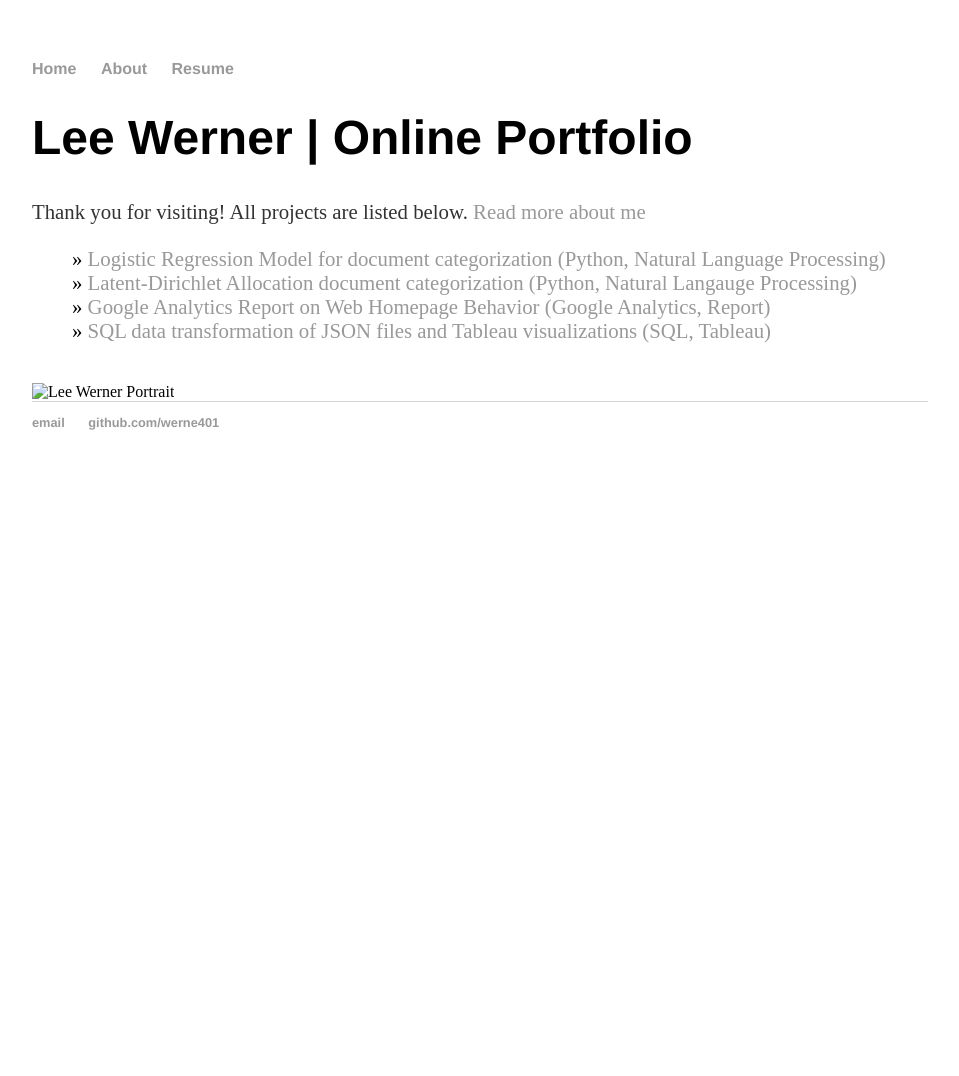
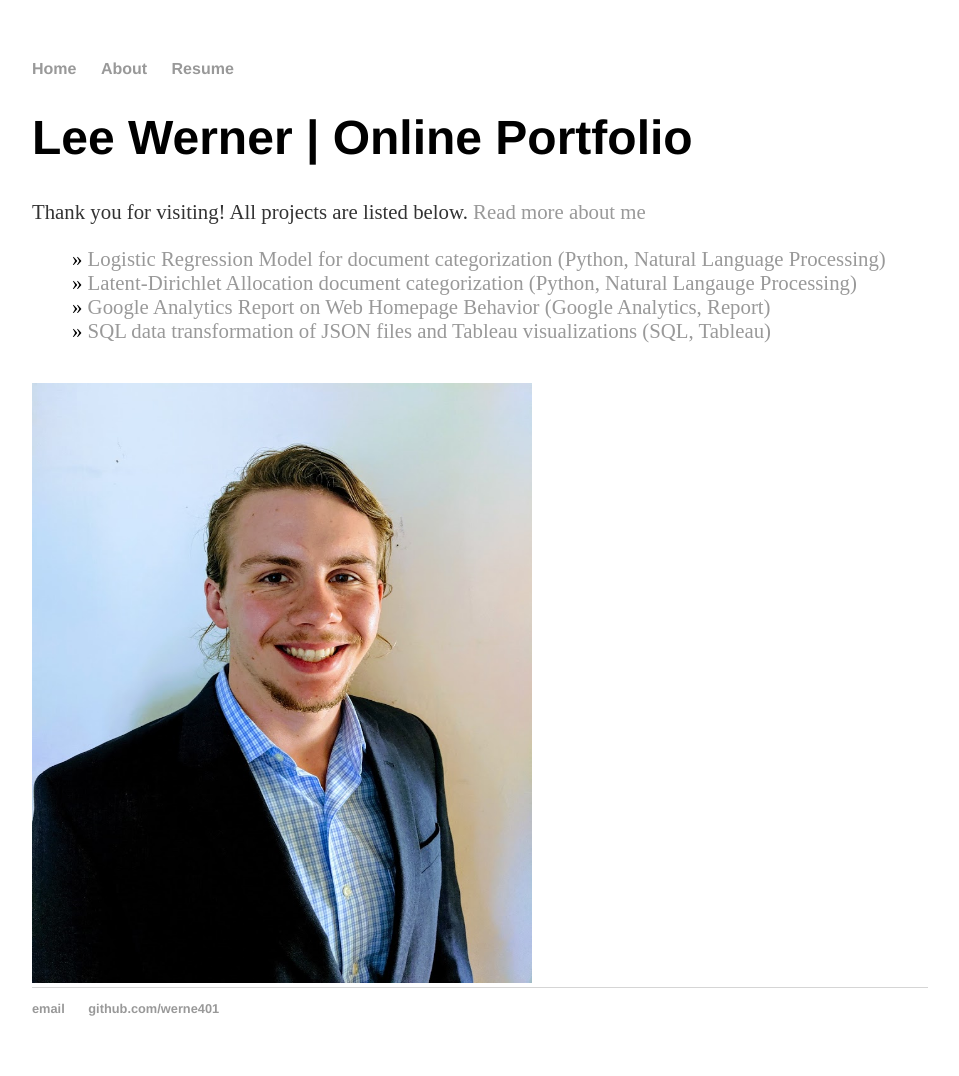
Before and after one commit to werne401/old_website, a Jekyll site: the page built from index.html, in a window 1280 px wide. Shown: the whole page, without its empty margins (160-1119 px from the left). Built offline with Jekyll 4.4.1, drawn with Linux system fonts in a browser that asks for light colours; before the commit the page ends 900 px from its top, so only the background shows below that.

Commit message:
Update index.html

```diff
--- a/index.html
+++ b/index.html
@@ -18,4 +18,4 @@ title: Lee Werner
 </div><!-- /.blurb -->
 
 
-<img src=""{{ site.url }}/assets/professional_headshot.png" alt="Lee Werner Portrait" width="500" height="600">
+<img src="{{ site.url }}/assets/professional_headshot.png" alt="Lee Werner Portrait" width="500" height="600">
```
